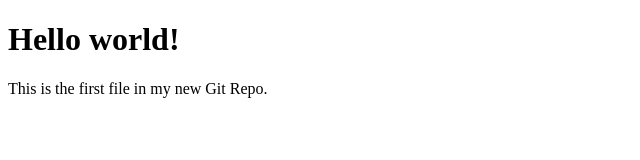
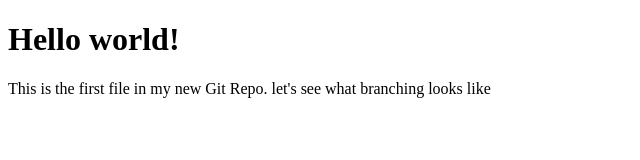
Before and after one commit to tjsirheed/my-project, a plain HTML site: page index.html in a window 1280 px wide. Shown: the whole page, without its empty margins (0-640 px from the left). Drawn offline with Linux system fonts and the light colour scheme.

Commit message:
Added a line talking about branching

```diff
--- a/index.html
+++ b/index.html
@@ -6,7 +6,7 @@
 <body>
 
 <h1>Hello world!</h1>
-<p>This is the first file in my new Git Repo.</p>
+<p>This is the first file in my new Git Repo. let's see what branching looks like</p>
 
 </body>
 </html>
```
Also changed, not shown: 1 other file.
